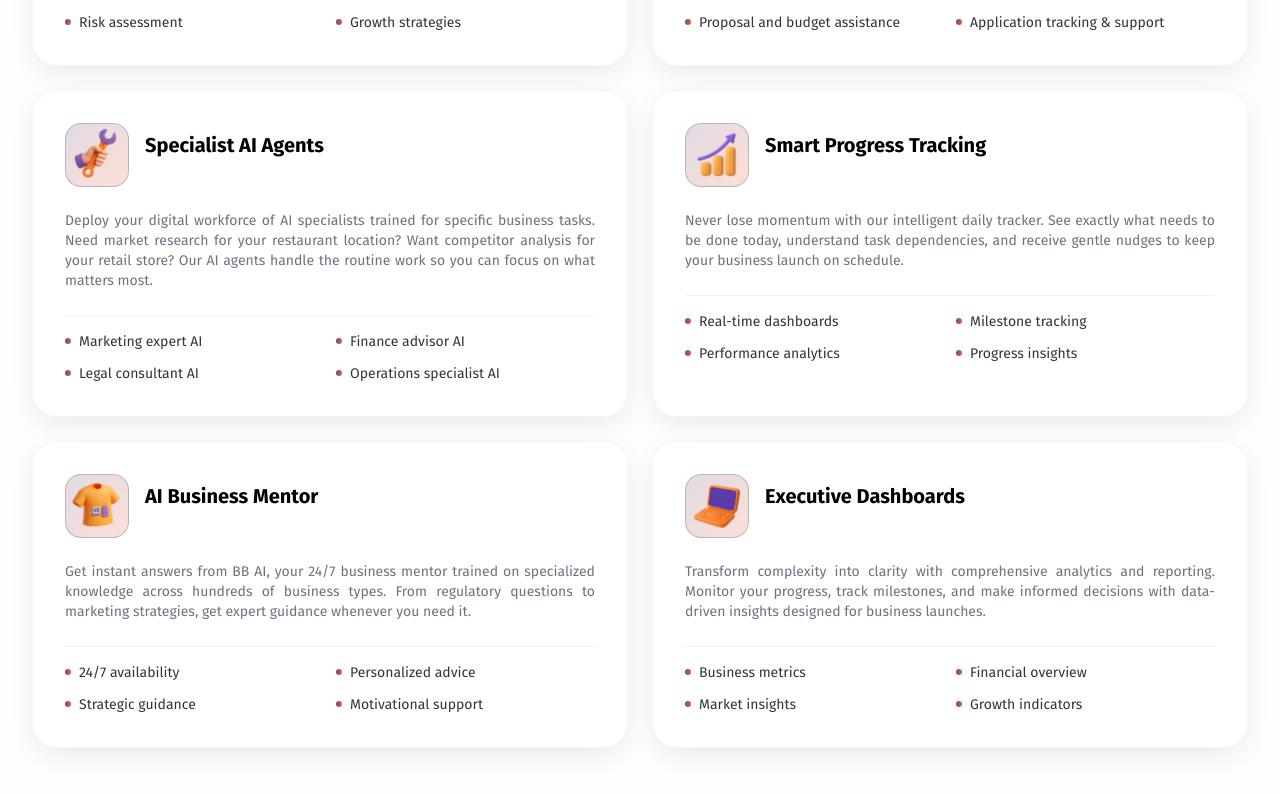
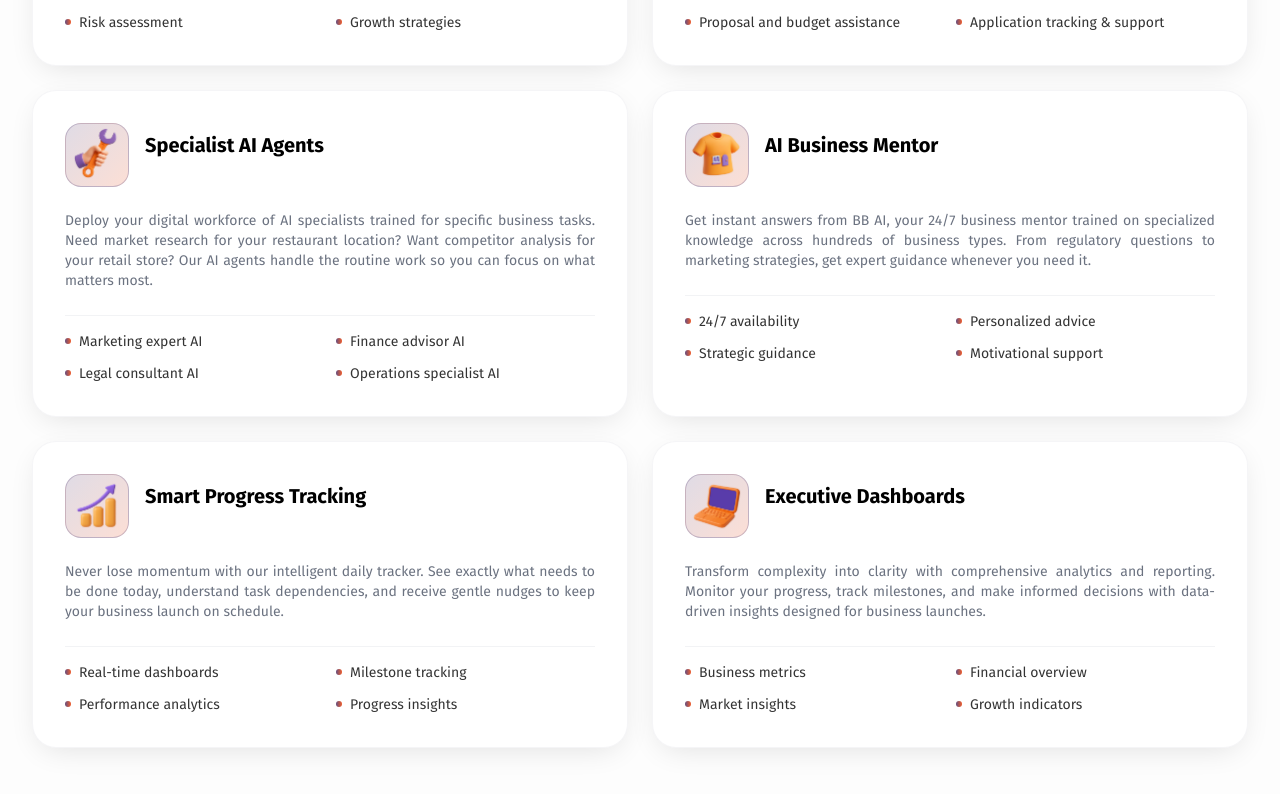
Before and after one commit to externalapps-star/origin-code-wave, a React (Vite) app: page / in a window 1280 px wide. Shown: the part 1806-2600 px from the top of the page. Built offline with nearby package versions, Linux system fonts and the light colour scheme; the HTML template or start-up script is replaced by a standard one.

Commit message:
Refactor: Reorder features in FeaturesSection

```diff
--- a/src/components/FeaturesSection.tsx
+++ b/src/components/FeaturesSection.tsx
@@ -21,16 +21,16 @@ const FeaturesSection = () => {
       benefits: ["Marketing expert AI", "Finance advisor AI", "Legal consultant AI", "Operations specialist AI"]
     },
     {
+      emoji: <img src="/lovable-uploads/cloth-store-3d.png" alt="" className="w-full h-full object-contain" />,
+      title: "AI Business Mentor",
+      description: "Get instant answers from BB AI, your 24/7 business mentor trained on specialized knowledge across hundreds of business types. From regulatory questions to marketing strategies, get expert guidance whenever you need it.",
+      benefits: ["24/7 availability", "Personalized advice", "Strategic guidance", "Motivational support"]
+    },
+    {
       emoji: <img src="/lovable-uploads/growth-chart-3d.png" alt="" className="w-full h-full object-contain" />,
       title: "Smart Progress Tracking",
       description: "Never lose momentum with our intelligent daily tracker. See exactly what needs to be done today, understand task dependencies, and receive gentle nudges to keep your business launch on schedule.",
       benefits: ["Real-time dashboards", "Milestone tracking", "Performance analytics", "Progress insights"]
-    },
-    {
-      emoji: <img src="/lovable-uploads/cloth-store-3d.png" alt="" className="w-full h-full object-contain" />,
-      title: "AI Business Mentor",
-      description: "Get instant answers from BB AI, your 24/7 business mentor trained on specialized knowledge across hundreds of business types. From regulatory questions to marketing strategies, get expert guidance whenever you need it.",
-      benefits: ["24/7 availability", "Personalized advice", "Strategic guidance", "Motivational support"]
     },
     {
       emoji: <img src="/lovable-uploads/laptop-3d.png" alt="" className="w-full h-full object-contain" />,
```
